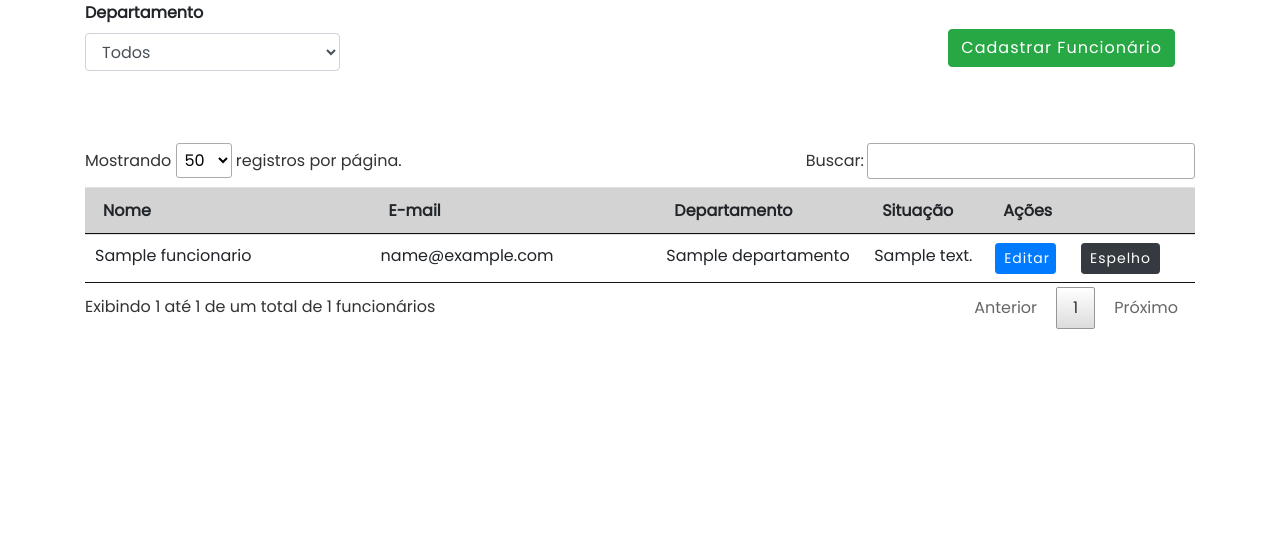
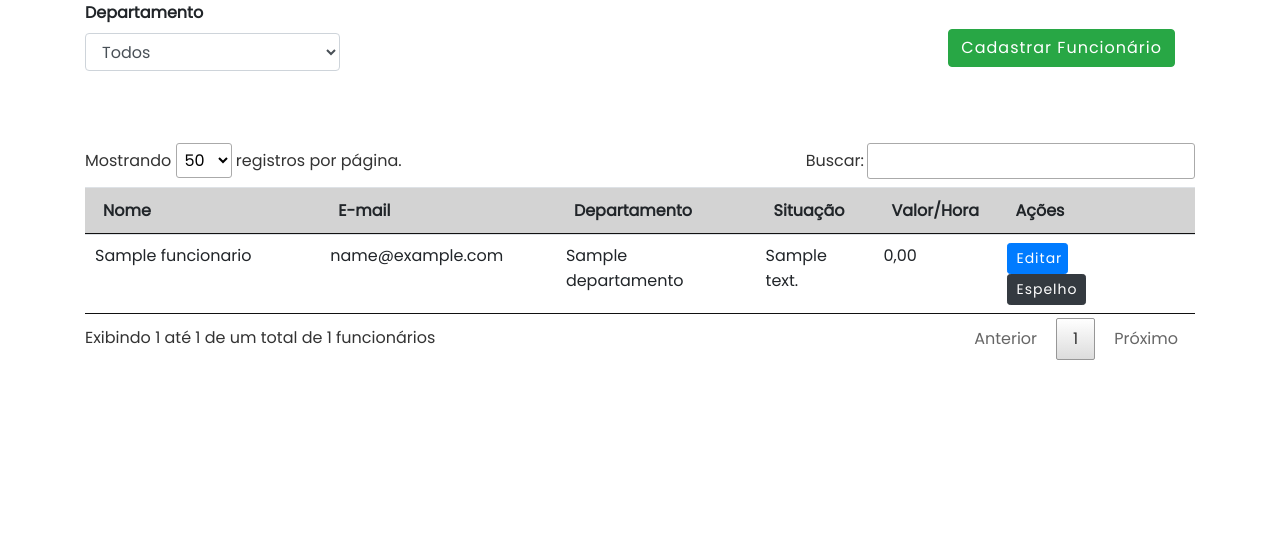
Before and after one commit to niveadaniel/Nivens, a Django app: page /list/ in a window 1280 px wide. Shown: the part 246-799 px from the top of the page. Run offline with Django 3.2, Linux system fonts and the light colour scheme; a user stored in the database is signed in; tables that the repository leaves empty hold one stand-in row (values such as "Sample post"); parts of the project's set-up code (start-up, migrations or seed data) failed here and were passed over; some libraries are stand-ins or nearby versions.

Commit message:
adicao de valor de horas

```diff
--- a/nivensapp/templates/employee_list.html
+++ b/nivensapp/templates/employee_list.html
@@ -58,10 +58,11 @@
             <table class="table" id="data_table" style="padding: inherit;">
                 <thead class="thead">
                     <tr>
-                        <th scope="col" style="width: 250px;">Nome</th>
-                        <th scope="col" style="width: 250px;">E-mail</th>
+                        <th scope="col" style="width: 200px;">Nome</th>
+                        <th scope="col" style="width: 200px;">E-mail</th>
                         <th scope="col">Departamento</th>
                         <th scope="col">Situação</th>
+                        <th scope="col">Valor/Hora</th>
                         <th scope="col">Ações</th>
                     </tr>
                 </thead>
--- a/nivensapp/templates/point_time_list.html
+++ b/nivensapp/templates/point_time_list.html
@@ -64,6 +64,7 @@
                         <th scope="col">Retorno</th>
                         <th scope="col">Saída</th>
                         <th scope="col">Total</th>
+                        <th scope="col">Valor</th>
                     </tr>
                 </thead>
                 <tbody>
--- a/nivensapp/views.py
+++ b/nivensapp/views.py
@@ -69,6 +69,7 @@ def create_data_table_employees(employees):
                  employee.email,
                  employee.department.name,
                  employee.situation.description,
+                 '0,00',
                  "<a href='/edit/employee/?id=%s' style='padding-right: 5px;'>"
                     "<button type='button' class='btn btn-primary btn-sm' id='' style='padding-right: 5px;'>"
                          "<span class='edit'>Editar</span></button>"
@@ -104,10 +105,20 @@ def get_employees_list(request):
 
 @login_required(login_url='/login/')
 def edit_employee(request):
-    manager_id = request.user.id
-    manager_name = '%s %s' % (request.user.first_name, request.user.last_name)
     employee_id = request.GET.get('id')
     employee = Employee.objects.get(id=employee_id) if employee_id else None
+    if employee_id:
+        manager_id = employee.manager.id
+        if employee.manager.first_name and employee.manager.last_name:
+            manager_name = '%s %s' % (employee.manager.first_name, employee.manager.last_name)
+        else:
+            manager_name = employee.manager
+    else:
+        manager_id = request.user.id
+        if request.user.first_name and request.user.last_name:
+            manager_name = '%s %s' % (request.user.first_name, request.user.last_name)
+        else:
+            manager_name = request.user.username
     departments = Department.objects.all()
     situations = Situation.objects.all()
     default_situation = Situation.objects.filter(description='Ativo')
@@ -218,6 +229,7 @@ def create_data_table_point_time(point_time):
                  point.back_time.strftime('%H:%M:%S') if point.back_time else '-',
                  point.finish_time.strftime('%H:%M:%S') if point.finish_time else '-',
                  'h'.join(str(total_hour).split(':')[:2]) if total_hour else '0h',
+                 '0,00',
                  ]
             )
     return point_time_list
```
